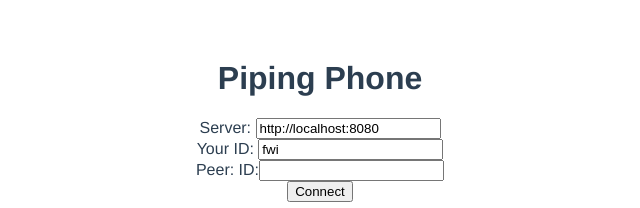
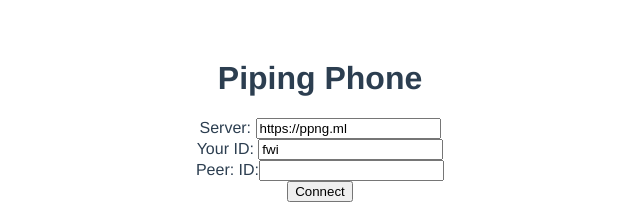
Before and after one commit to nwtgck/piping-phone-web, a Vue app: page / in a window 1280 px wide. Shown: the top 208 px of the page, without its empty margins (320-960 px from the left). Built offline with nearby package versions, Linux system fonts and the light colour scheme.

Commit message:
[change/doc] Change default server URL and README.md

```diff
--- a/src/components/PipingPhone.vue
+++ b/src/components/PipingPhone.vue
@@ -37,7 +37,7 @@ function createUrl(serverUrl: string, fromId: string, toId: string, chunkNum: nu
 
 @Component
 export default class PipingPhone extends Vue {
-  private serverUrl: string = 'http://localhost:8080';
+  private serverUrl: string = 'https://ppng.ml';
   private connectionId: string = '';
   private peerConnectionId: string = '';
 
```
Also changed, not shown: 1 other file (tests, documents, lock files or other folders).
